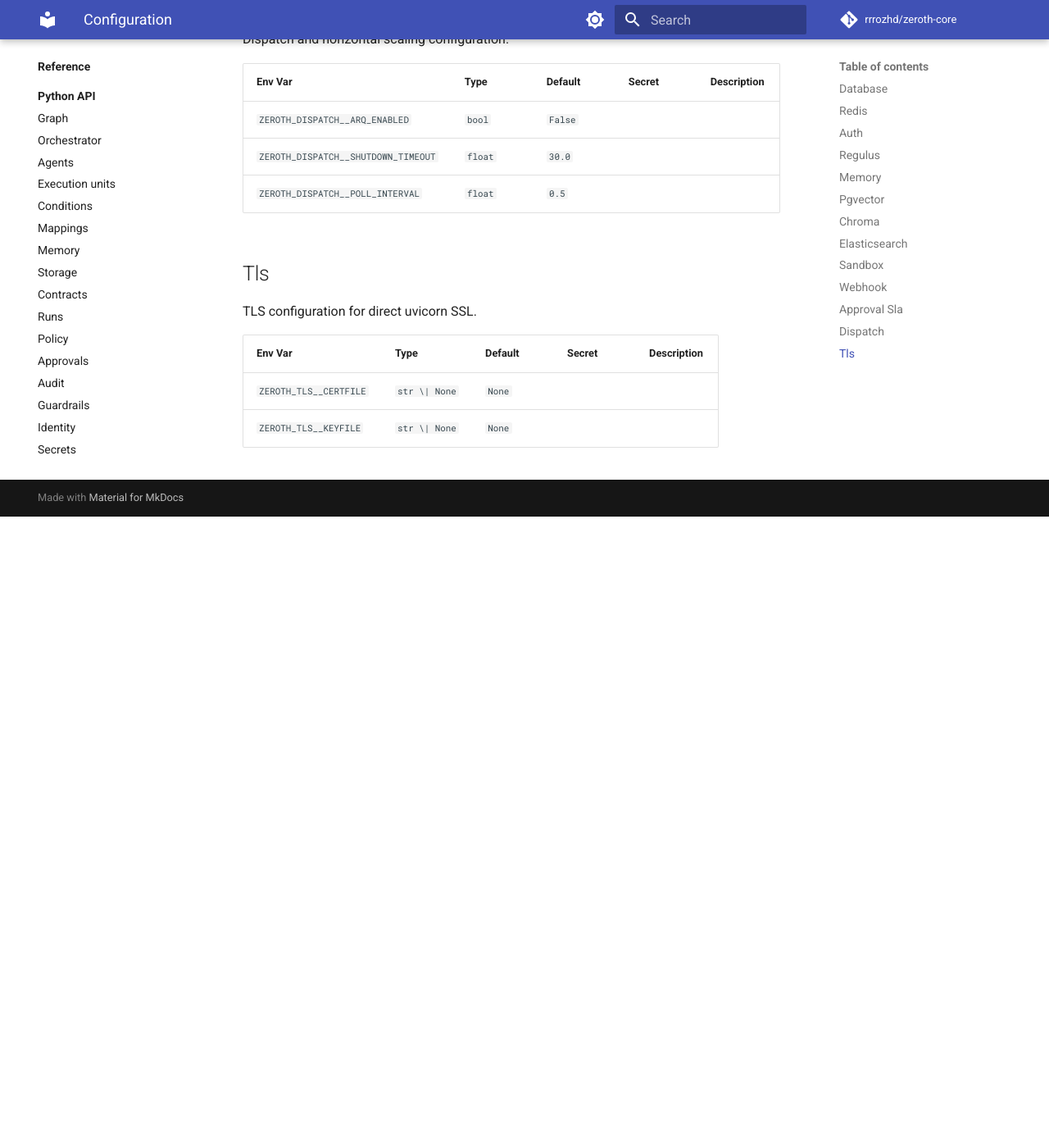
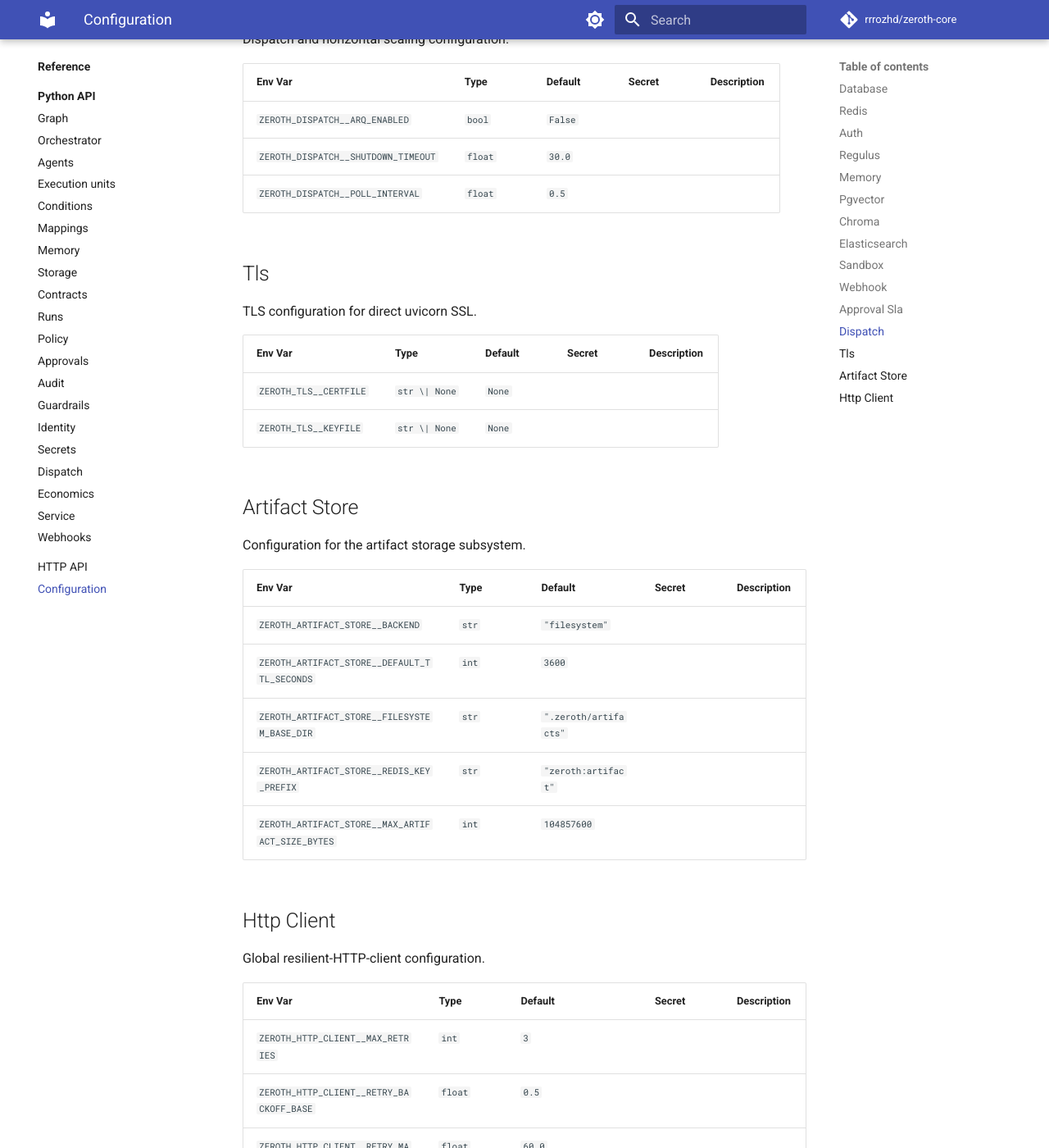
Before and after one commit to rrrozhd/zeroth-core, an MkDocs documentation site: the page built from docs/reference/configuration.md, in a window 1280 px wide and 1400 px high, scrolled down 5171 px. Shown: the whole window at 82% size. Built offline with MkDocs 1.6.1 and Material for MkDocs 9.7.7, drawn with Linux system fonts in a browser that asks for light colours; comment, search, counter and statistics services are not loaded; before the commit the page ends 5801 px from its top, so only the background shows below that; some of the changed text lies outside the part shown.

Commit message:
fix: lint f-string warnings and regenerate config docs
- Remove extraneous f-prefixes from plain strings in test file
- Regenerate configuration.md to fix drift gate

Co-Authored-By: Claude Opus 4.6 (1M context) <noreply@anthropic.com>

```diff
--- a/docs/reference/configuration.md
+++ b/docs/reference/configuration.md
@@ -150,3 +150,34 @@ TLS configuration for direct uvicorn SSL.
 | --- | --- | --- | --- | --- |
 | `ZEROTH_TLS__CERTFILE` | `str \| None` | `None` |  |  |
 | `ZEROTH_TLS__KEYFILE` | `str \| None` | `None` |  |  |
+
+## Artifact Store
+
+Configuration for the artifact storage subsystem.
+
+| Env Var | Type | Default | Secret | Description |
+| --- | --- | --- | --- | --- |
+| `ZEROTH_ARTIFACT_STORE__BACKEND` | `str` | `"filesystem"` |  |  |
+| `ZEROTH_ARTIFACT_STORE__DEFAULT_TTL_SECONDS` | `int` | `3600` |  |  |
+| `ZEROTH_ARTIFACT_STORE__FILESYSTEM_BASE_DIR` | `str` | `".zeroth/artifacts"` |  |  |
+| `ZEROTH_ARTIFACT_STORE__REDIS_KEY_PREFIX` | `str` | `"zeroth:artifact"` |  |  |
+| `ZEROTH_ARTIFACT_STORE__MAX_ARTIFACT_SIZE_BYTES` | `int` | `104857600` |  |  |
+
+## Http Client
+
+Global resilient-HTTP-client configuration.
+
+| Env Var | Type | Default | Secret | Description |
+| --- | --- | --- | --- | --- |
+| `ZEROTH_HTTP_CLIENT__MAX_RETRIES` | `int` | `3` |  |  |
+| `ZEROTH_HTTP_CLIENT__RETRY_BACKOFF_BASE` | `float` | `0.5` |  |  |
+| `ZEROTH_HTTP_CLIENT__RETRY_MAX_DELAY` | `float` | `60.0` |  |  |
+| `ZEROTH_HTTP_CLIENT__RETRYABLE_STATUS_CODES` | `set[int]` | `{500, 408, 502, 503, 504, 429}` |  |  |
+| `ZEROTH_HTTP_CLIENT__CIRCUIT_BREAKER_THRESHOLD` | `int` | `5` |  |  |
+| `ZEROTH_HTTP_CLIENT__CIRCUIT_BREAKER_RESET_TIMEOUT` | `float` | `30.0` |  |  |
+| `ZEROTH_HTTP_CLIENT__POOL_MAX_CONNECTIONS` | `int` | `100` |  |  |
+| `ZEROTH_HTTP_CLIENT__POOL_MAX_KEEPALIVE` | `int` | `20` |  |  |
+| `ZEROTH_HTTP_CLIENT__POOL_KEEPALIVE_EXPIRY` | `float` | `5.0` |  |  |
+| `ZEROTH_HTTP_CLIENT__DEFAULT_TIMEOUT` | `float` | `30.0` |  |  |
+| `ZEROTH_HTTP_CLIENT__DEFAULT_RATE_LIMIT_RATE` | `float` | `10.0` |  |  |
+| `ZEROTH_HTTP_CLIENT__DEFAULT_RATE_LIMIT_BURST` | `int` | `20` |  |  |
```
Also changed, not shown: 1 other file.
